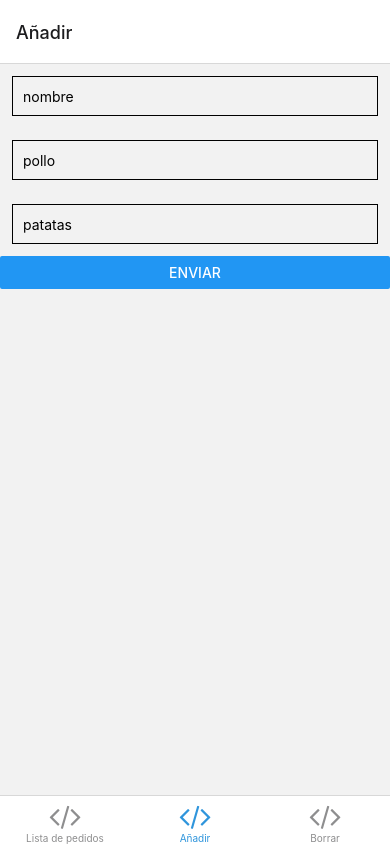
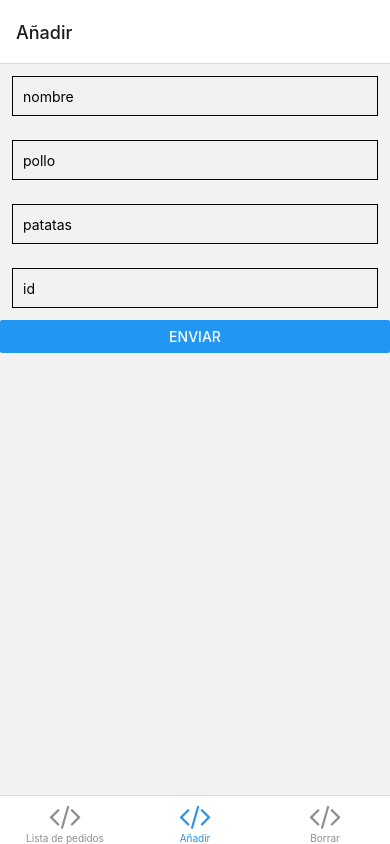
Before and after one commit to mark-blazquez/app-movil-expo-menu, a React Native app: screen /TabTwo in a window 390 px wide. Built offline with nearby package versions, Linux system fonts and the light colour scheme; no server answers; what expo-linking would draw is missing.

Commit message:
añadido el campo id en formulario para evitar el error y apuntando a kubernetes node

```diff
--- a/package.json
+++ b/package.json
@@ -37,7 +37,9 @@
     "react-native-fetch-blob": "^0.10.8",
     "react-native-safe-area-context": "4.2.4",
     "react-native-screens": "~3.11.1",
-    "react-native-web": "0.17.7"
+    "react-native-ssl-pinning": "^1.5.5",
+    "react-native-web": "0.17.7",
+    "rn-fetch-blob": "^0.12.0"
   },
   "devDependencies": {
     "@babel/core": "^7.12.9",
--- a/screens/TabOneScreen.tsx
+++ b/screens/TabOneScreen.tsx
@@ -22,8 +22,8 @@ const App = () => {
 	const getdata = async () => {
 		try {
 			//const response = await fetch('http://192.168.2.122:8080/api/muestra');
-			const response = await fetch('http://192.168.68.113:8080/api/muestra');
-			//const response = await fetch('https://torre-ubuntu.ddns.net:31059/api/muestra');
+			//const response = await fetch('http://192.168.68.113:8080/api/muestra');
+			const response = await fetch('http://torre-ubuntu.ddns.net:31059/api/muestra');
 
 			const json = await response.json();
 			//console.log(json)
--- a/screens/TabTwoScreen.tsx
+++ b/screens/TabTwoScreen.tsx
@@ -13,7 +13,7 @@ const Form = function HomeScreen({ navigation }) {
 		nombre:"",
 		pollo:"",
 		patatas:"",
-		id: Math.random()
+		id: ""
 	})
 
 	//actualiza los datos vacios pasando los datos del form
@@ -51,6 +51,13 @@ const Form = function HomeScreen({ navigation }) {
 				onChangeText={(text)=>handleChange('patatas',text)}
 
 			/>
+			<TextInput
+				style={styles.input}
+				placeholder="id"
+				keyboardType="numeric"
+				onChangeText={(text)=>handleChange('id',text)}
+
+			/>
 
 			<Button
 				onPress={handleSubmit}
--- a/screens/api.js
+++ b/screens/api.js
@@ -1,8 +1,7 @@
 //funcion insercion
 export const saveData = async (newData) => {
-	//const res = await fetch('https://torre-ubuntu.ddns.net:31059/api/nuevo', {
-	const res = await fetch('http://192.168.68.113:8080/api/nuevo', {
-	//const res = await fetch('http://192.168.2.122:8080/api/nuevo', {
+	const res = await fetch('http://torre-ubuntu.ddns.net:31059/api/nuevo', {
+	//const res = await fetch('http://192.168.68.113:8080/api/nuevo', {
 		method: 'POST',
 		headers: {
 			'accept': 'aplication/json',
@@ -16,9 +15,8 @@ export const saveData = async (newData) => {
 }
 //funcion borrado
 export const deleteData = async (newData) => {
-	//const res = await fetch('https://torre-ubuntu.ddns.net:31059/api/delete', {
-	const res = await fetch('http://192.168.68.113:8080/api/delete', {
-	//const res = await fetch('http://192.168.2.122:8080/api/delete', {
+	const res = await fetch('http://torre-ubuntu.ddns.net:31059/api/delete', {
+	//const res = await fetch('http://192.168.68.113:8080/api/delete', {
 		method: 'POST',
 		headers: {
 			'accept': 'aplication/json',
```
Also changed, not shown: 2 other files (tests, documents, lock files or other folders).
